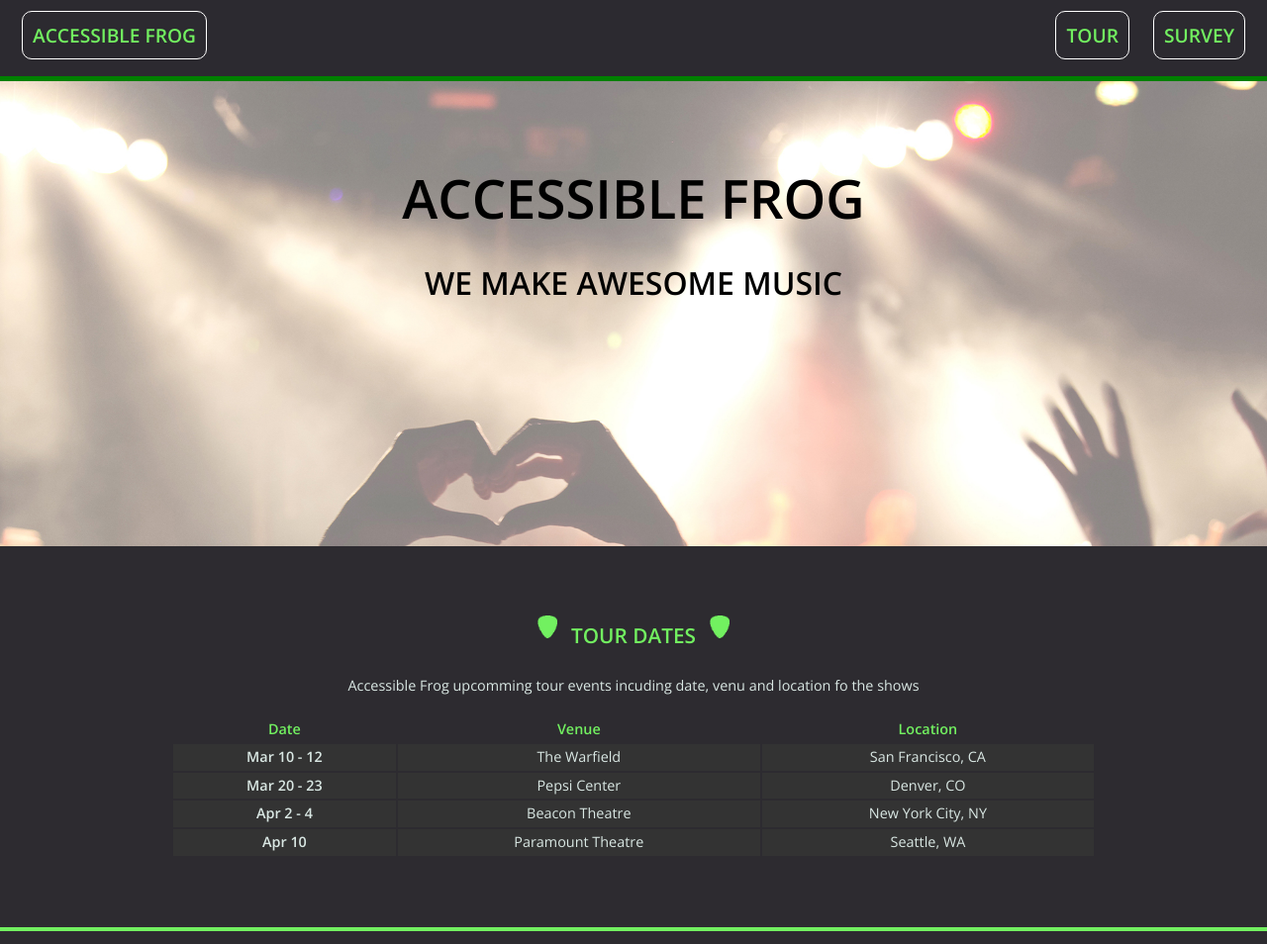
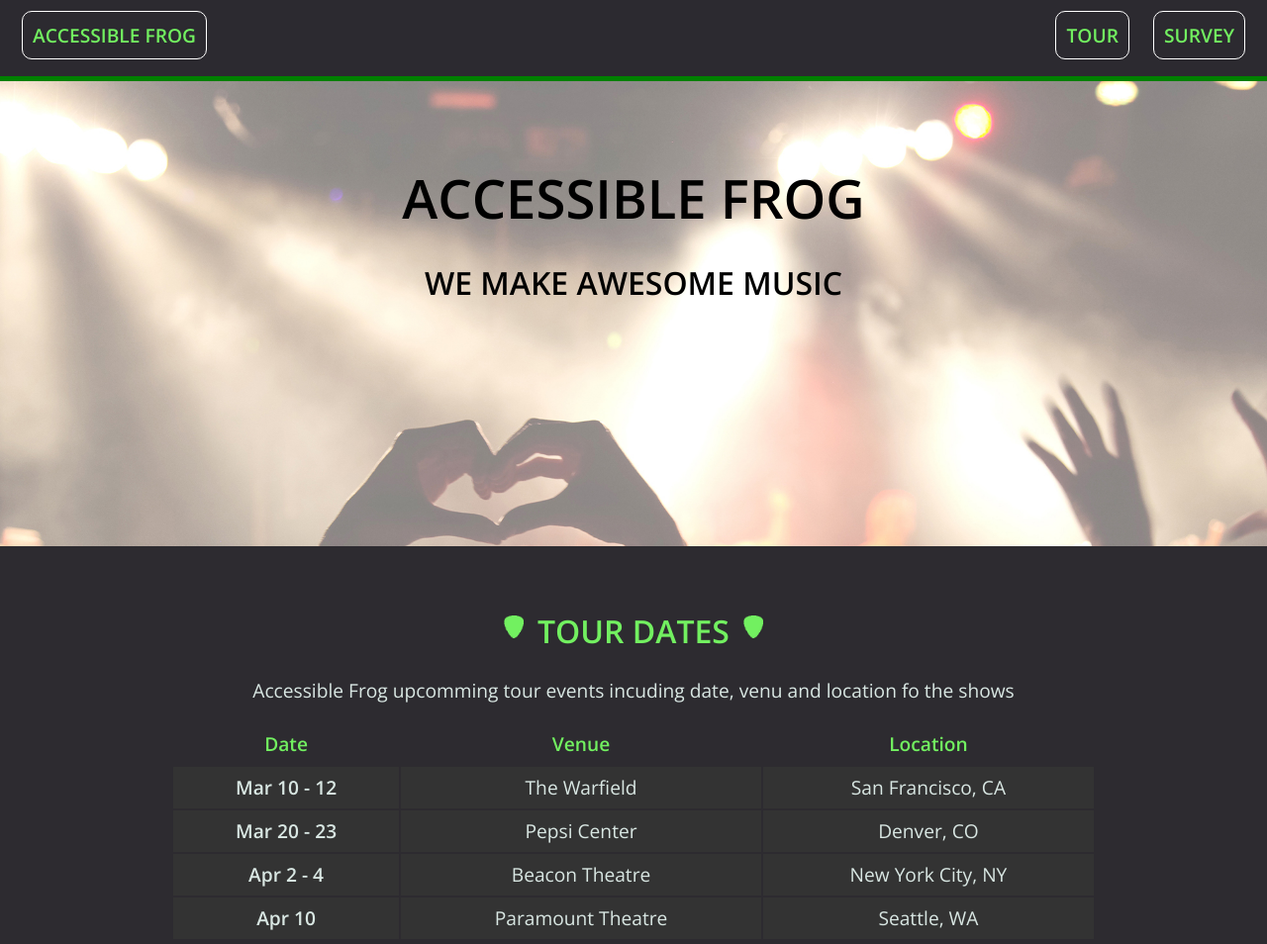
Before and after one commit to tdimnet/Accessibility-Refactor, a plain HTML site: page tour.html in a window 1280 px wide. Shown: the top 954 px of the page at 99% size. Drawn offline with nearby package versions, Linux system fonts and the light colour scheme.

Commit message:
Add responsive design for the tablet and desktop devices for the tour page

```diff
--- a/css/main.css
+++ b/css/main.css
@@ -453,4 +453,21 @@
     width: 80%;
     margin: 80px auto;0px;
   }
+
+  /*****************************
+    Page: tour.html
+  *****************************/
+  .tour-dates h2 {
+    font-size: 2em;
+  }
+
+  .tour-dates-table {
+    font-size: 1.2em;
+    max-width: 1024px;
+  }
+
+  .tour-dates-table th,
+  .tour-dates-table td {
+    padding: 10px;
+  }
 }
```
